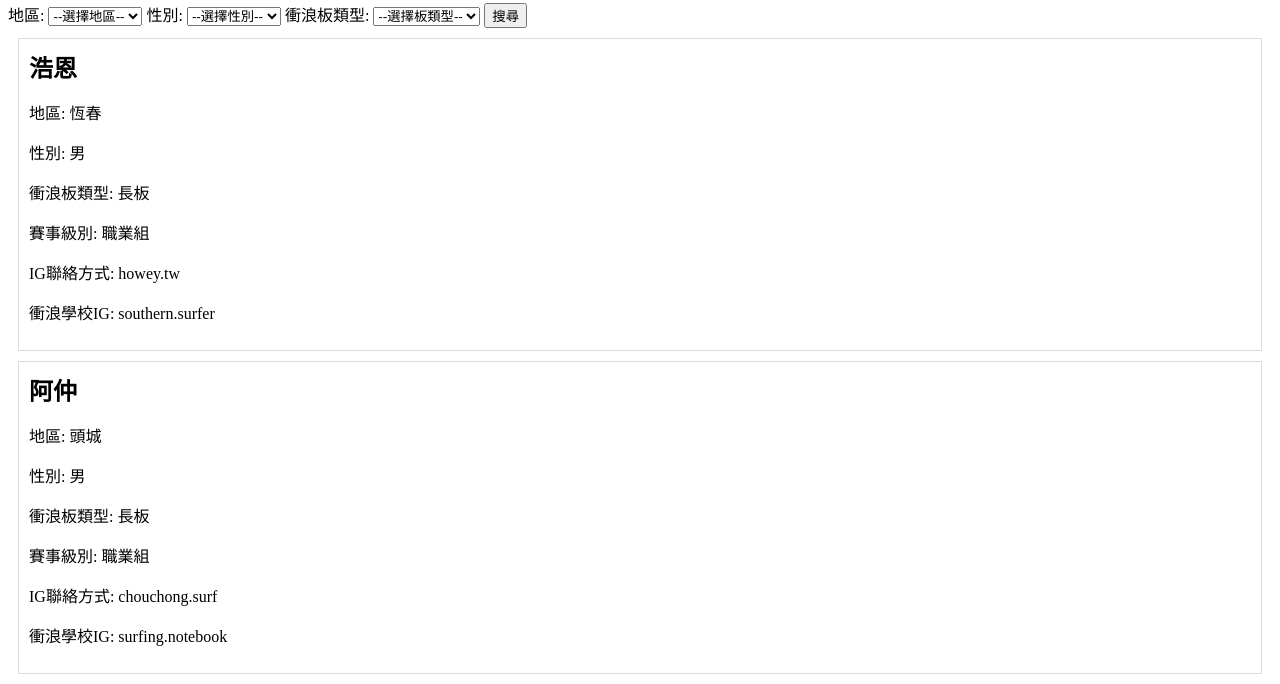
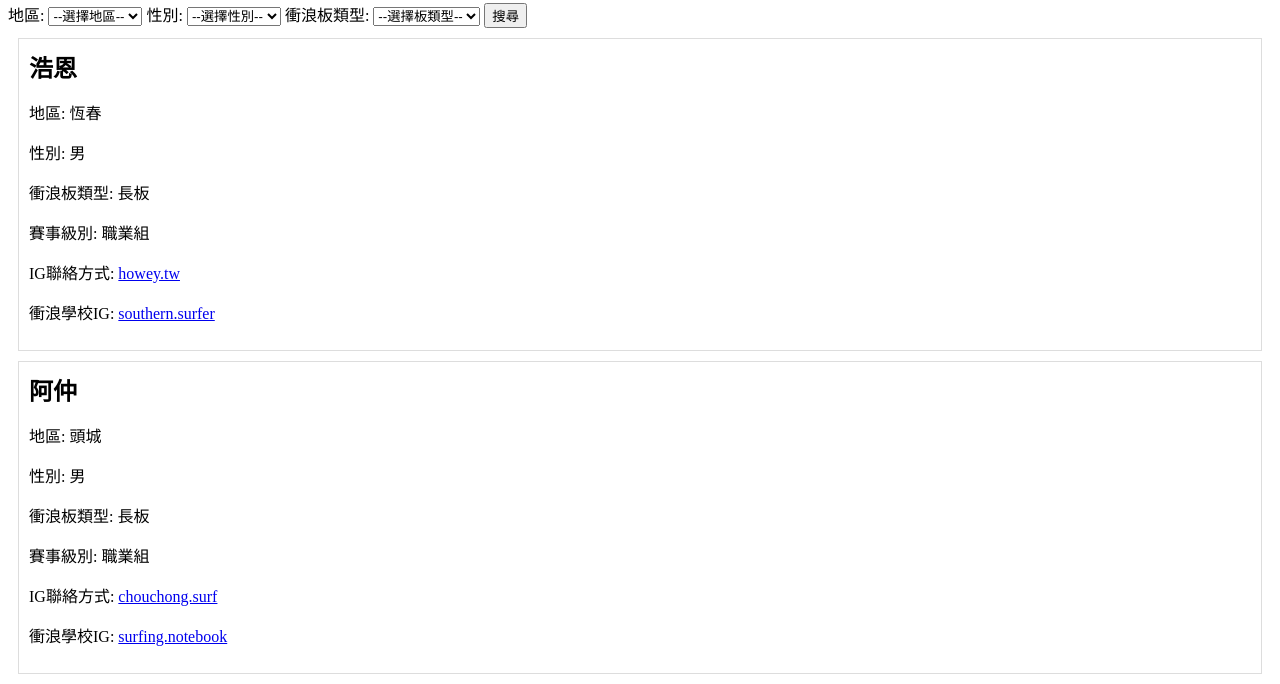
Before and after one commit to brutalsurfcam/taiwansurfcoach_sorting, a plain HTML site: page index.html in a window 1280 px wide. Both pictures are taken after a click on the button "搜尋". Shown: the part 87-771 px from the top of the page. Drawn offline with Linux system fonts and the light colour scheme.

Commit message:
Initial commit

```diff
--- a/index.html
+++ b/index.html
@@ -87,8 +87,8 @@
                         <p>性別: ${coach.性別}</p>
                         <p>衝浪板類型: ${coach.衝浪板類型}</p>
                         <p>賽事級別: ${coach.賽事級別}</p>
-                        <p>IG聯絡方式: ${coach.IG聯絡方式 || 'N/A'}</p>
-                        <p>衝浪學校IG: ${coach.衝浪學校IG || 'N/A'}</p>
+                        <p>IG聯絡方式: <a href="https://instagram.com/${coach.IG聯絡方式}" target="_blank">${coach.IG聯絡方式 || 'N/A'}</a></p>
+                        <p>衝浪學校IG: <a href="https://instagram.com/${coach.衝浪學校IG}" target="_blank">${coach.衝浪學校IG || 'N/A'}</a></p>
                     </div>
                 `;
                 coachList.innerHTML += coachCard;
```
